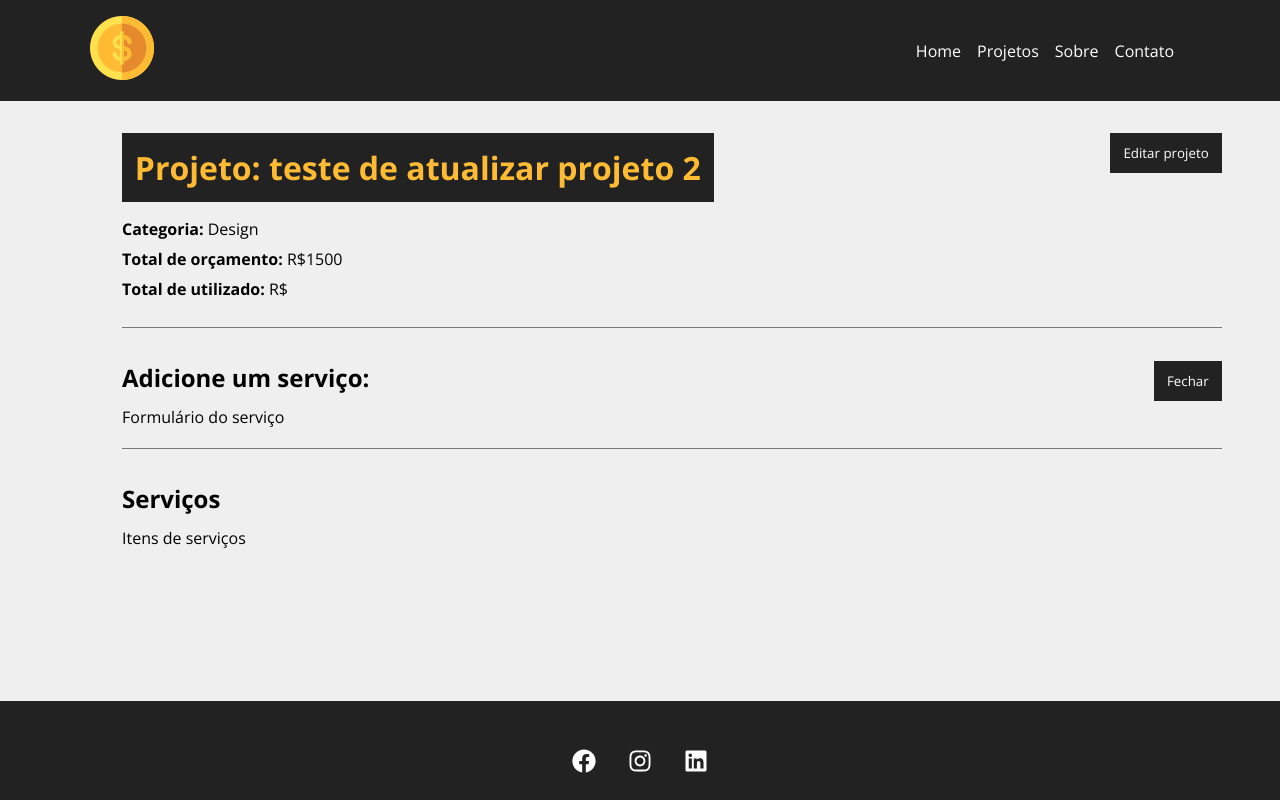
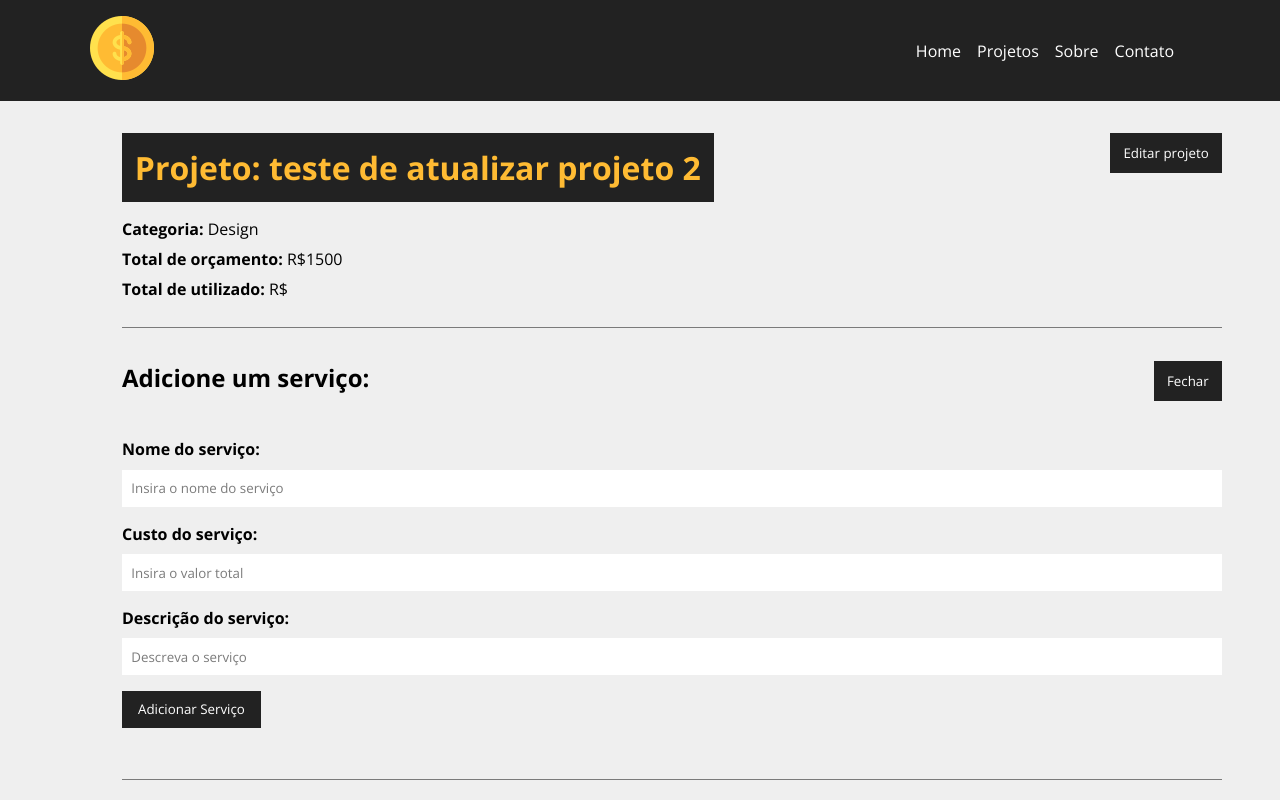
Before and after one commit to giovanep4mg/Projeto_Costs, a React (Create React App) app: page /project/20 in a window 1280 px wide. Both pictures are taken after a click on the button "Adicionar serviço". Shown: the top 800 px of the page. Built offline with nearby package versions, Linux system fonts and the light colour scheme; data requests are answered from the project's data file.

Commit message:
aula34 adicionando novos servicos com erro

```diff
--- a/db.json
+++ b/db.json
@@ -8,8 +8,31 @@
         "name": "Design"
       },
       "post": 0,
-      "services": [],
-      "id": 20
+      "services": [
+        {
+          "name": "teste de adicionar servico",
+          "costs": "1800",
+          "description": "asasa",
+          "id": "2ad71959-f5b6-4a77-a38e-9d29e87a7302"
+        },
+        {
+          "name": "adiconar",
+          "costs": "100",
+          "id": "55a0a176-3cb5-4dc1-b8db-48b2e1343cce"
+        },
+        {
+          "name": "adiconar",
+          "costs": "100",
+          "id": "55a0a176-3cb5-4dc1-b8db-48b2e1343cce"
+        },
+        {
+          "name": "adiconar",
+          "costs": "100",
+          "id": "55a0a176-3cb5-4dc1-b8db-48b2e1343cce"
+        }
+      ],
+      "id": 20,
+      "cost": null
     },
     {
       "name": "teste atualizando projeto3",
--- /dev/null
+++ b/src/Components/Service/ServiceForm.js
@@ -0,0 +1,47 @@
+import styles from '../Project/ProjectForm/ProjectForm.module.css';
+import {useState} from 'react';
+import Input from '../Form/Input/Input';
+import SubmitButton from '../button/SubmitButton/SubmitButton';
+
+
+function ServiceForm({handleSubmit, textBtn, projectData}){
+
+    const [service, setService] = useState({});
+
+    function handleChange(e){
+        setService({ ...service, [e.target.name] : e.target.value})
+    }
+
+    function submit(e){
+        e.preventDefault()
+        projectData.services.push(service)
+        handleSubmit(projectData)
+    }
+    return(
+        <form onSubmit={submit} className={styles.form} >
+            <Input
+                type="text"
+                text="Nome do serviço"
+                name="name"
+                placeholder="Insira o nome do serviço"
+                handleOnChange={handleChange}
+            />
+            <Input
+                type="number"
+                text="Custo do serviço"
+                name="costs"
+                placeholder="Insira o valor total"
+                handleOnChange={handleChange}
+            />
+            <Input
+                type="text"
+                text="Descrição do serviço"
+                name="description"
+                placeholder="Descreva o serviço"
+                handleOnChange={handleChange}
+            />
+            <SubmitButton text={textBtn} />
+        </form>
+    )
+}
+export default ServiceForm;
--- a/src/Components/pages/Project/Project.js
+++ b/src/Components/pages/Project/Project.js
@@ -8,6 +8,8 @@ import Loading from '../../Layout/Loading/Loading';
 import Container from '../../Layout/Container/Container';
 import ProjectForm from '../../Project/ProjectForm/ProjectForm';
 import Message from '../../Layout/Message/Message';
+import ServiceForm from '../../Service/ServiceForm';
+import {parse, v4 as uuidv4 } from 'uuid';
 
 function Project(){
 
@@ -65,6 +67,44 @@ function Project(){
         .catch(err => console.log(err))
     }
 
+    function createService(project){
+
+        //last service
+        const lastService = project.services[project.services.length -1]
+
+        lastService.id = uuidv4()
+
+        const lastServiceCost = lastService.cost
+
+        const newCost = parseFloat(project.cost) + parseFloat(lastServiceCost)
+
+        //maximum value validation
+        if(newCost > parseFloat(project.budget)){
+            setMessage("Orçamento ultrapassado, verifique o valor do serviço! ")
+            setType("error")
+            project.services.pop()
+            return false
+        }
+
+        // add servicecost to project total cost
+        project.cost = newCost
+
+        // update project
+        fetch(`http://localhost:5000/projects/${id}`, {
+            method: "PATCH",
+            headers: {
+                'Content-Type':'application/json'
+            },
+            body: JSON.stringify(project)
+        })
+        .then((resp) => resp.json())
+        .then((data) => {
+            // exibir os serviços
+            console.log(data)
+        })
+        .catch(err => console.log(err))
+    }
+
     function toggleProjectForm(){
         setShowProjectForm(!showProjectForm)
     }
@@ -117,7 +157,11 @@ function Project(){
                             <div className={styles.project_info}>
                                 {showServiceForm && (
                                     <div>
-                                        Formulário do serviço
+                                        <ServiceForm
+                                            handleSubmit={createService}
+                                            textBtn="Adicionar Serviço"
+                                            projectData={project}
+                                        />
                                     </div>
                                 )}
                             </div>
```
